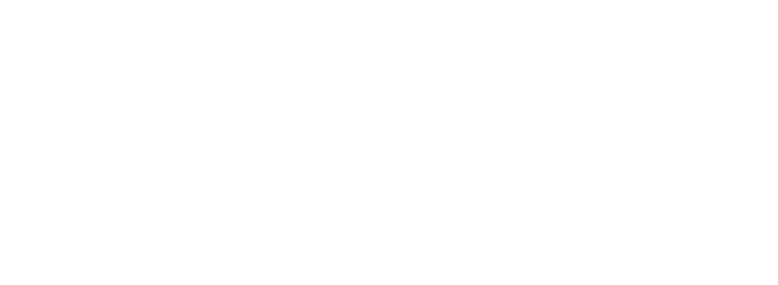
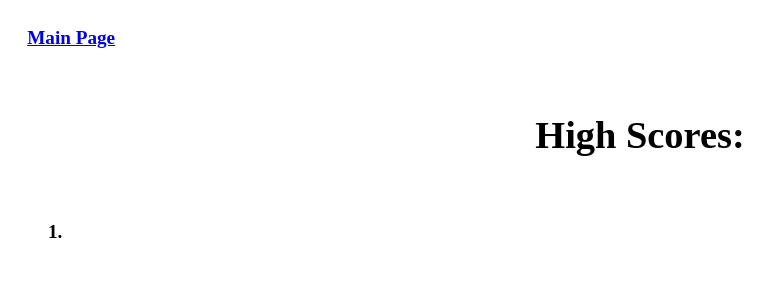
Before and after one commit to Jakemporter/Module-4-Challenge, a plain HTML site: page high-scores.html in a window 1280 px wide. Shown: the whole page, without its empty margins (0-778 px from the left). Drawn offline with Linux system fonts and the light colour scheme.

Commit message:
made high scores page

```diff
--- a/high-scores.html
+++ b/high-scores.html
@@ -0,0 +1,18 @@
+<html lang="en">
+  <head>
+    <meta charset="UTF-8" />
+    <meta http-equiv="X-UA-Compatible" content="IE=edge" />
+    <meta name="viewport" content="width=device-width, initial-scale=1.0" />
+    <title>High Scores</title>
+    <link rel="stylesheet" href="./style.css" />
+  </head>
+  <body>
+    <header class="head">
+      <a href="./index.html">Main Page</a>
+      <h1>High Scores:</h1>
+      <ol class="list">
+        <li></li>
+      </ol>
+    </header>
+  </body>
+</html>
--- a/style.css
+++ b/style.css
@@ -10,3 +10,6 @@ h1 {
 .timer {
   text-align: right;
 }
+.list {
+  text-align: center;
+}
```
